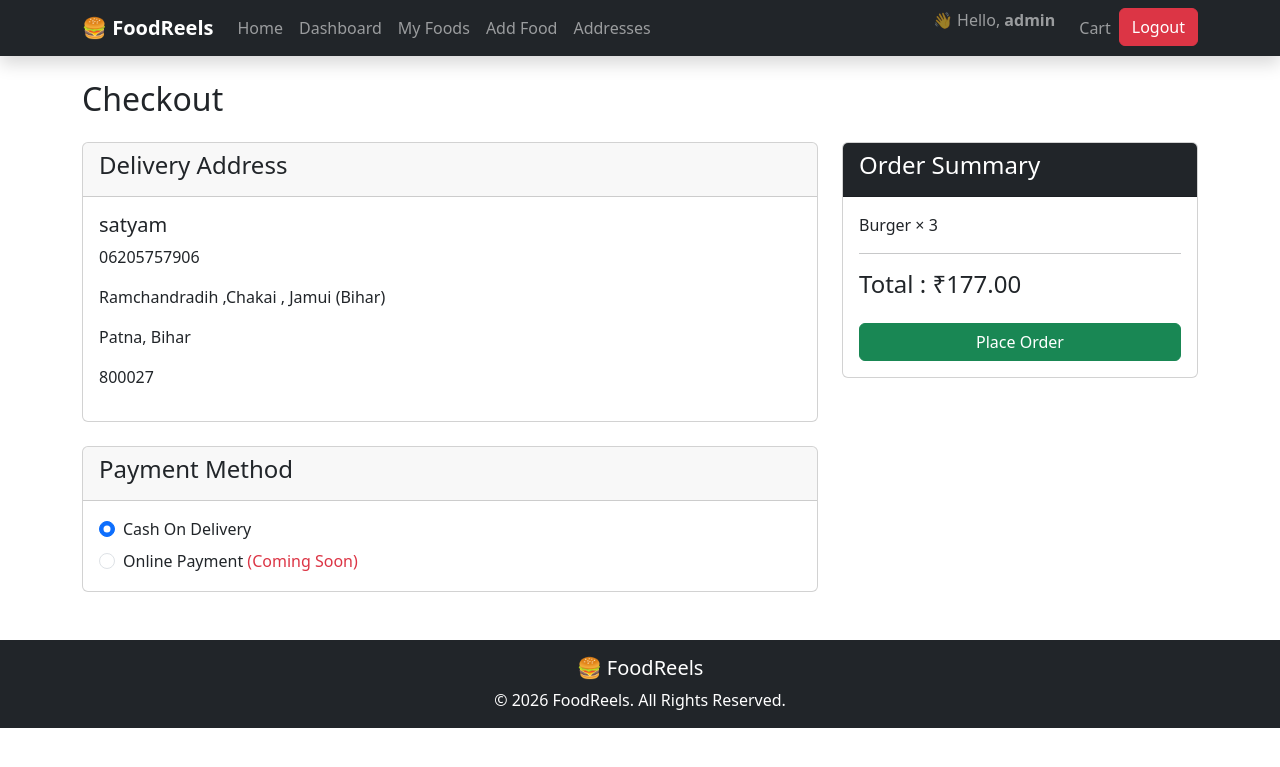
After one commit to satyamdev1415-create/Foodreel, a Django app: page /checkout/ in a window 1280 px wide. The commit adds this page. Shown: the top 767 px of the page. Run offline with Django 5.2, Linux system fonts and the light colour scheme; a user stored in the database is signed in; data comes from the database, SQL or seed files in the repository; both versions use the stored data as it was after the commit.

Commit message:
Add checkpart system part A

```diff
--- /dev/null
+++ b/checkout/admin.py
@@ -0,0 +1,3 @@
+from django.contrib import admin
+
+# Register your models here.
--- /dev/null
+++ b/checkout/apps.py
@@ -0,0 +1,6 @@
+from django.apps import AppConfig
+
+
+class CheckoutConfig(AppConfig):
+    default_auto_field = 'django.db.models.BigAutoField'
+    name = 'checkout'
--- /dev/null
+++ b/checkout/models.py
@@ -0,0 +1,3 @@
+from django.db import models
+
+# Create your models here.
--- /dev/null
+++ b/checkout/tests.py
@@ -0,0 +1,3 @@
+from django.test import TestCase
+
+# Create your tests here.
--- /dev/null
+++ b/checkout/urls.py
@@ -0,0 +1,6 @@
+from django .urls import path
+from .views import checkout
+
+urlpatterns = [
+    path("",checkout, name="checkout"),
+]
--- /dev/null
+++ b/checkout/views.py
@@ -0,0 +1,34 @@
+from django.shortcuts import render
+from django.contrib.auth.decorators import login_required
+
+from cart.models import Cart
+from addresses.models import Address
+
+
+@login_required
+def checkout(request):
+
+    cart_items = Cart.objects.filter(user=request.user)
+
+    total = sum(item.total_price() for item in cart_items)
+
+    address = Address.objects.filter(
+        user=request.user,
+        is_default=True
+    ).first()
+
+    context = {
+
+        "cart_items": cart_items,
+
+        "total": total,
+
+        "address": address,
+
+    }
+
+    return render(
+        request,
+        "checkout/checkout.html",
+        context
+    )
--- a/config/settings.py
+++ b/config/settings.py
@@ -44,6 +44,7 @@ INSTALLED_APPS = [
     "cart",
     "orders",
     "addresses",
+    "checkout"
 ]
 
 MIDDLEWARE = [
--- a/config/urls.py
+++ b/config/urls.py
@@ -27,7 +27,11 @@ urlpatterns = [
     path('',include('foods.urls')),
     path('cart/',include('cart.urls')),
     path("addresses/",include("addresses.urls")),
+    path("checkout/",include("checkout.urls")),
 ]
+
+
+
 
 if settings.DEBUG:
     urlpatterns += static(
--- a/templates/cart/cart_list.html
+++ b/templates/cart/cart_list.html
@@ -141,11 +141,9 @@
 
                 <hr>
 
-                <a href="#"
+                <a href="{% url 'checkout' %}"
                    class="btn btn-success w-100">
-
                     Proceed To Checkout
-
                 </a>
 
             </div>
--- /dev/null
+++ b/templates/checkout/checkout.html
@@ -0,0 +1,154 @@
+{% extends "base.html" %}
+
+{% block content %}
+
+<h2 class="mb-4">Checkout</h2>
+
+<div class="row">
+
+    <!-- Left Side -->
+    <div class="col-md-8">
+
+        <div class="card mb-4">
+
+            <div class="card-header">
+
+                <h4>Delivery Address</h4>
+
+            </div>
+
+            <div class="card-body">
+
+                {% if address %}
+
+                    <h5>{{ address.full_name }}</h5>
+
+                    <p>{{ address.phone }}</p>
+
+                    <p>{{ address.address_line }}</p>
+
+                    <p>{{ address.city }}, {{ address.state }}</p>
+
+                    <p>{{ address.pincode }}</p>
+
+                {% else %}
+
+                    <div class="alert alert-warning">
+
+                        No Default Address Found.
+
+                    </div>
+
+                    <a href="{% url 'add-address' %}"
+                       class="btn btn-primary">
+
+                        Add Address
+
+                    </a>
+
+                {% endif %}
+
+            </div>
+
+        </div>
+
+        <div class="card">
+
+            <div class="card-header">
+
+                <h4>Payment Method</h4>
+
+            </div>
+
+            <div class="card-body">
+
+                <div class="form-check">
+
+                    <input
+                    class="form-check-input"
+                    type="radio"
+                    checked>
+
+                    <label class="form-check-label">
+
+                        Cash On Delivery
+
+                    </label>
+
+                </div>
+
+                <div class="form-check mt-2">
+
+                    <input
+                    class="form-check-input"
+                    type="radio">
+
+                    <label class="form-check-label">
+
+                        Online Payment
+                        <span class="text-danger">
+                            (Coming Soon)
+                        </span>
+
+                    </label>
+
+                </div>
+
+            </div>
+
+        </div>
+
+    </div>
+
+    <!-- Right Side -->
+
+    <div class="col-md-4">
+
+        <div class="card">
+
+            <div class="card-header bg-dark text-white">
+
+                <h4>Order Summary</h4>
+
+            </div>
+
+            <div class="card-body">
+
+                {% for item in cart_items %}
+
+                    <p>
+
+                        {{ item.food.name }}
+
+                        ×
+
+                        {{ item.quantity }}
+
+                    </p>
+
+                {% endfor %}
+
+                <hr>
+
+                <h4>
+
+                    Total : ₹{{ total }}
+
+                </h4>
+
+                <a href="#"
+                   class="btn btn-success w-100 mt-3">
+
+                    Place Order
+
+                </a>
+
+            </div>
+
+        </div>
+
+    </div>
+
+</div>
+
+{% endblock %}
```
Also changed, not shown: checkout/__init__.py (added), checkout/migrations/__init__.py (added), db.sqlite3.
